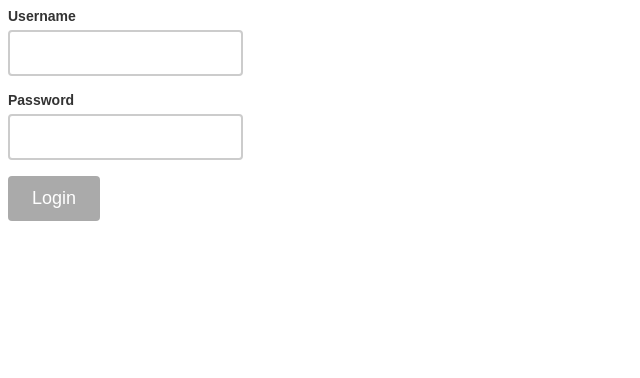
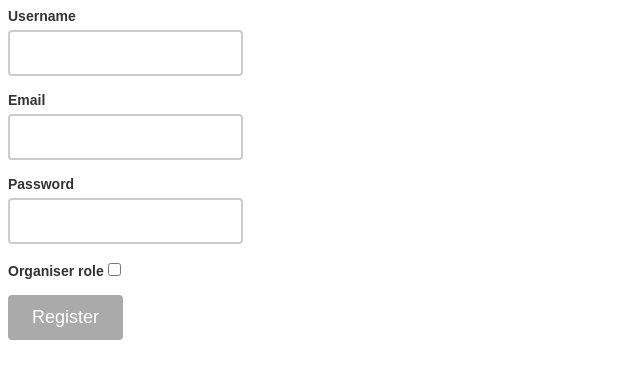
Before and after one commit to gharamija/connectinet-eventio, a React (Vite) app in the folder frontend/: page / in a window 1280 px wide. Shown: the top 378 px of the page, without its empty margins (0-640 px from the left). Built offline with nearby package versions, Linux system fonts and the light colour scheme.

Commit message:
TAG-20 Napravio Login.jsx i Register.jsx

```diff
--- a/frontend/src/App.jsx
+++ b/frontend/src/App.jsx
@@ -1,11 +1,12 @@
 import * as React from 'react'
 import UserList from "./components/UserList.jsx";
 import Login from './components/Login.jsx';
+import Register from './components/Register.jsx';
 
 function App() {
   return (
     <div>
-      <Login />
+      <Register />
     </div>
   )
 }
--- /dev/null
+++ b/frontend/src/components/Register.css
@@ -0,0 +1,53 @@
+body {
+    font-family: 'Poppins', sans-serif;
+    font-weight: 600;
+}
+
+.FormRow {
+    margin: 16px 0;
+}
+
+.Register .FormRow:first-child {
+    margin-top: 0;
+}
+
+.FormRow label {
+    display: block;
+    margin-bottom: 6px;
+    font-size: 14px;
+    color: #333;
+}
+
+.FormRow input {
+    font-size: 16px;
+    padding: 12px;
+    border: 2px solid #ccc;
+    border-radius: 4px;
+}
+
+.Register button {
+    background: #aaa;
+    border: none;
+    padding: 12px 24px;
+    font-size: 18px;
+    cursor: pointer;
+    color: #ffffff;
+    border-radius: 4px;
+    transition: background-color 0.3s;
+}
+
+.Register button:hover {
+    background-color: #808080;
+}
+
+.Register button:disabled {
+    background: #ccc;
+    color: #aaa;
+    cursor: not-allowed;
+}
+
+.Register .error {
+    color: red;
+    margin-top: 8px;
+    font-weight: bold;
+}
--- /dev/null
+++ b/frontend/src/components/Register.jsx
@@ -0,0 +1,118 @@
+import React, { useState } from 'react';
+import './Register.css';
+
+function Register(props) {
+    const [registerForm, setRegisterForm] = React.useState({ username: '', email: '', password: '', type: '', naziv: '', adresa: '', poveznica: '', clanarina: '' });
+    const [error, setError] = React.useState('');
+    const [isChecked, setIsChecked] = useState(false);
+    const [isPaid, setIsPaid] = useState(false);
+
+
+
+    function onChange(event) {
+        const { name, value, type, checked } = event.target;
+        if (type === 'checkbox' && name === 'admin') {
+            setRegisterForm(oldForm => ({ ...oldForm, [name]: checked }))
+            setIsChecked(checked);
+        } else if (type === 'checkbox' && name === 'clanarina') {
+            setRegisterForm(oldForm => ({ ...oldForm, [name]: checked }))
+            setIsPaid(checked);
+        } else {
+            setRegisterForm(oldForm => ({ ...oldForm, [name]: value }))
+        }
+    }
+
+    function onSubmit(e) {
+        e.preventDefault();
+        setError("");
+        if (isChecked) {
+            const body = `username=${registerForm.username}&email=${registerForm.email}&password=${registerForm.password}&type=${"ORGANIZATOR"}&naziv=${registerForm.naziv}&adresa=${registerForm.adresa}&poveznica=${registerForm.poveznica}&članarina=${registerForm.clanarina}`;
+            const options = {
+                method: 'POST',
+                headers: {
+                    'Content-Type': 'application/x-www-form-urlencoded'
+                },
+                body: body
+            };
+            fetch('/api/organizator/register', options)
+                .then(response => {
+                    if (response.status === 400) {
+                        setError(response.statusText);
+                    } else {
+                        props.onRegister();
+                    }
+                });
+        } else {
+            const body = `username=${registerForm.username}&email=${registerForm.email}&password=${registerForm.password}&type=${"POSJETITELJ"}`;
+            const options = {
+                method: 'POST',
+                headers: {
+                    'Content-Type': 'application/x-www-form-urlencoded'
+                },
+                body: body
+            };
+            fetch('/api/user/register', options)
+                .then(response => {
+                    if (response.status === 400) {
+                        setError(response.statusText);
+                    } else {
+                        props.onRegister();
+                    }
+                });
+        }
+    }
+
+    return (
+        <div className="Register">
+            <form onSubmit={onSubmit}>
+                <div className="FormRow">
+                    <label>Username</label>
+                    <input name='username' onChange={onChange} value={registerForm.username} />
+                </div>
+                <div className="FormRow">
+                    <label>Email</label>
+                    <input name='email' onChange={onChange} value={registerForm.email} />
+                </div>
+                <div className="FormRow">
+                    <label>Password</label>
+                    <input name='password' type="password" onChange={onChange} value={registerForm.password} />
+                </div>
+                <div className='FormRow'>
+                    <label>
+                        Organiser role
+                        <input
+                            type="checkbox"
+                            name='admin'
+                            checked={isChecked}
+                            onChange={onChange}
+                        />
+                    </label>
+                </div>
+                {isChecked && (
+                    <div className="AddInfo">
+                        <div className="FormRow">
+                            <label>Name</label>
+                            <input name='naziv' onChange={onChange} value={registerForm.naziv} />
+                        </div>
+                        <div className="FormRow">
+                            <label>Address</label>
+                            <input name='adresa' onChange={onChange} value={registerForm.adresa} />
+                        </div>
+                        <div className="FormRow">
+                            <label>Link</label>
+                            <input name='poveznica' onChange={onChange} value={registerForm.poveznica} />
+                        </div>
+                        <div className="FormRow">
+                            <label>Subscription</label>
+                            <input type='checkbox' name='clanarina' onChange={onChange} checked={isPaid} />
+                        </div>
+                    </div>
+                )}
+                <div className='error'>{error}</div>
+                <button type="submit">Register</button>
+            </form>
+        </div>
+    )
+}
+
+export default Register;
```
